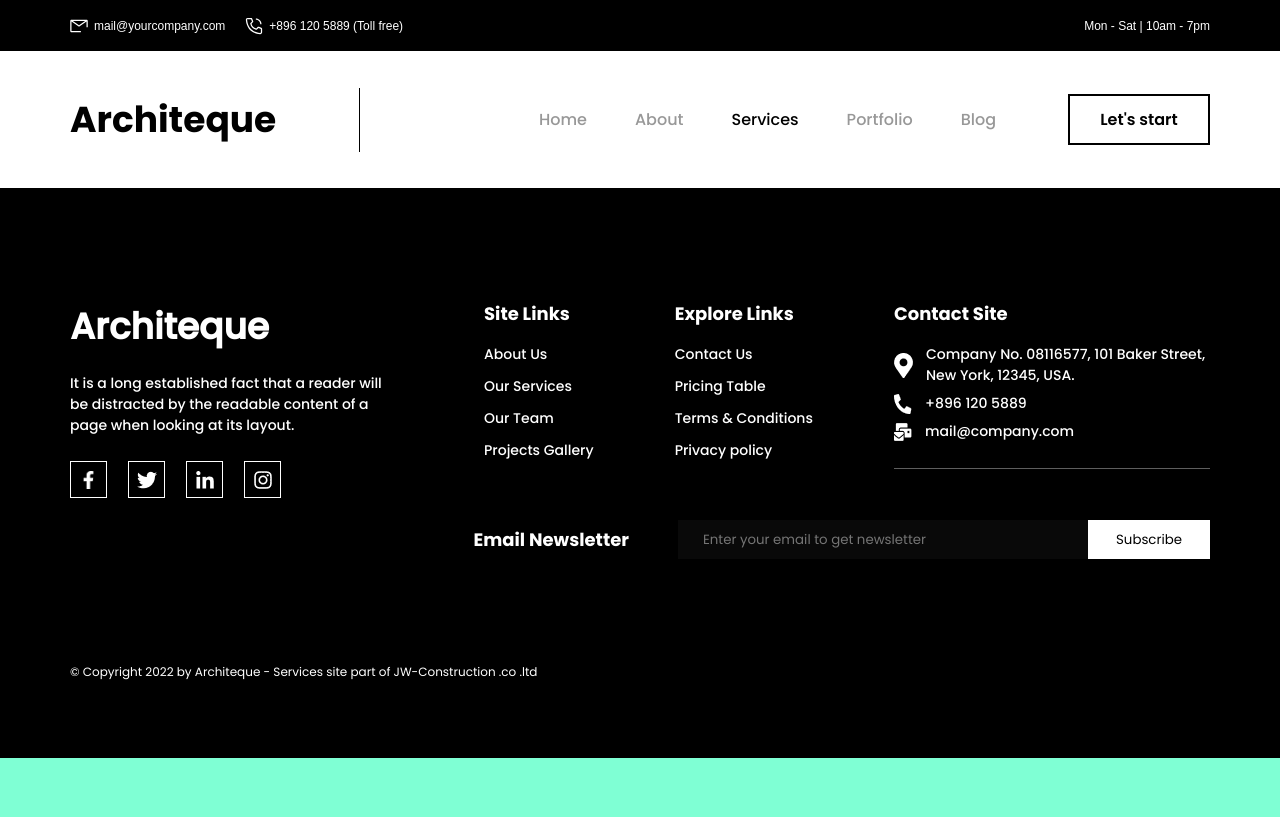
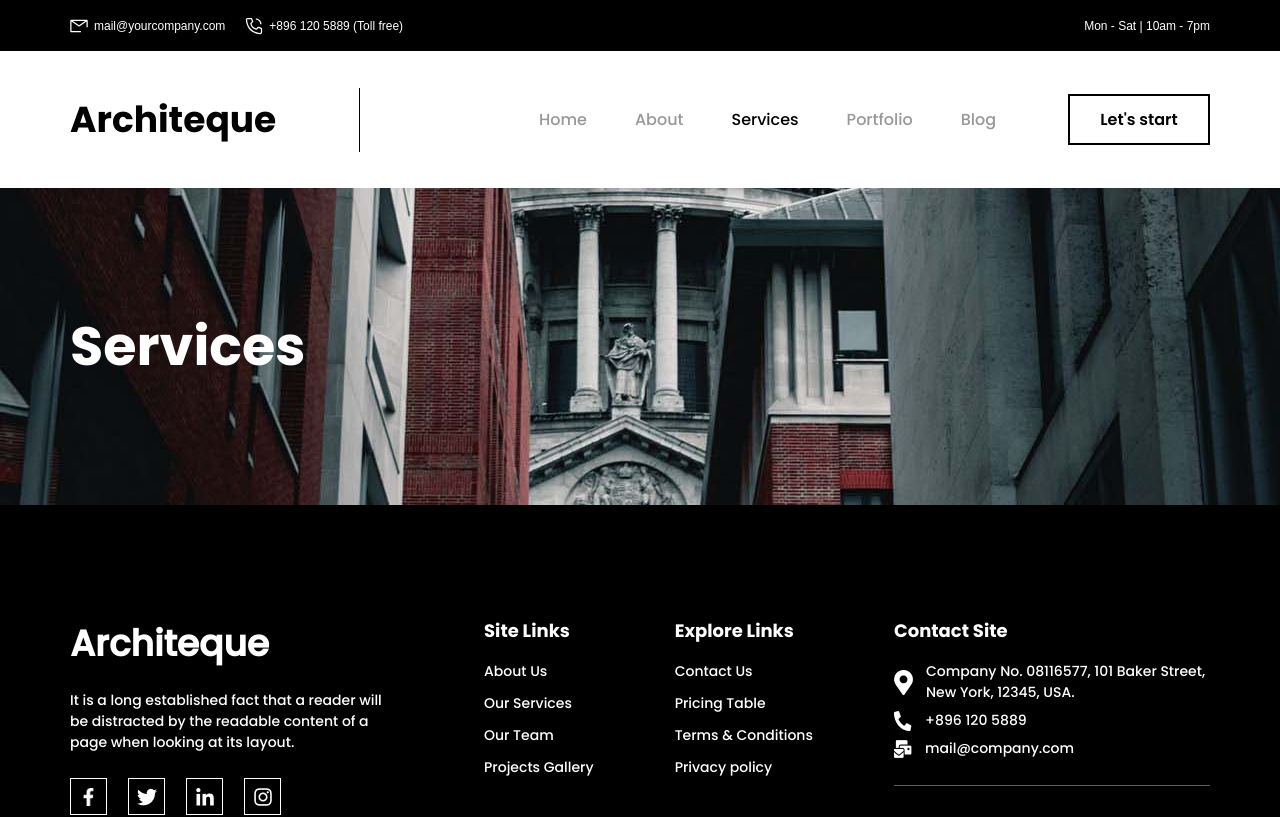
Before and after one commit to KolesnikovAS/Architeque, a React (Create React App) app: page /Services in a window 1280 px wide. Shown: the top 817 px of the page. Built offline with nearby package versions, Linux system fonts and the light colour scheme.

Commit message:
added Services page

```diff
--- a/src/App.js
+++ b/src/App.js
@@ -4,6 +4,7 @@ import Header from "./Containers/Header/Header"
 import Home from "./Pages/Home/Home";
 import About from "./Pages/About/About";
 import Footer from "./Containers/Footer/Footer";
+import Services from "./Pages/Services/Services";
 
 const App = () => {
     return (
@@ -12,6 +13,7 @@ const App = () => {
             <Routes>
                 <Route path="/" element={<Home />} />
                 <Route path="/About" element={<About />} />
+                <Route path="/Services" element={<Services />} />
             </Routes>
             <Footer />
         </BrowserRouter>
--- /dev/null
+++ b/src/Pages/Services/Services.jsx
@@ -0,0 +1,13 @@
+import React from "react";
+import PageTitle from "../../Components/PageTitle/PageTitle";
+import styles from "./Services.module.scss"
+
+const Services = () => {
+    return (
+        <main>
+            <PageTitle title={"Services"} />
+        </main>
+    )
+}
+
+export default Services;
```
Also changed, not shown: src/Pages/Services/Services.module.scss (added).
